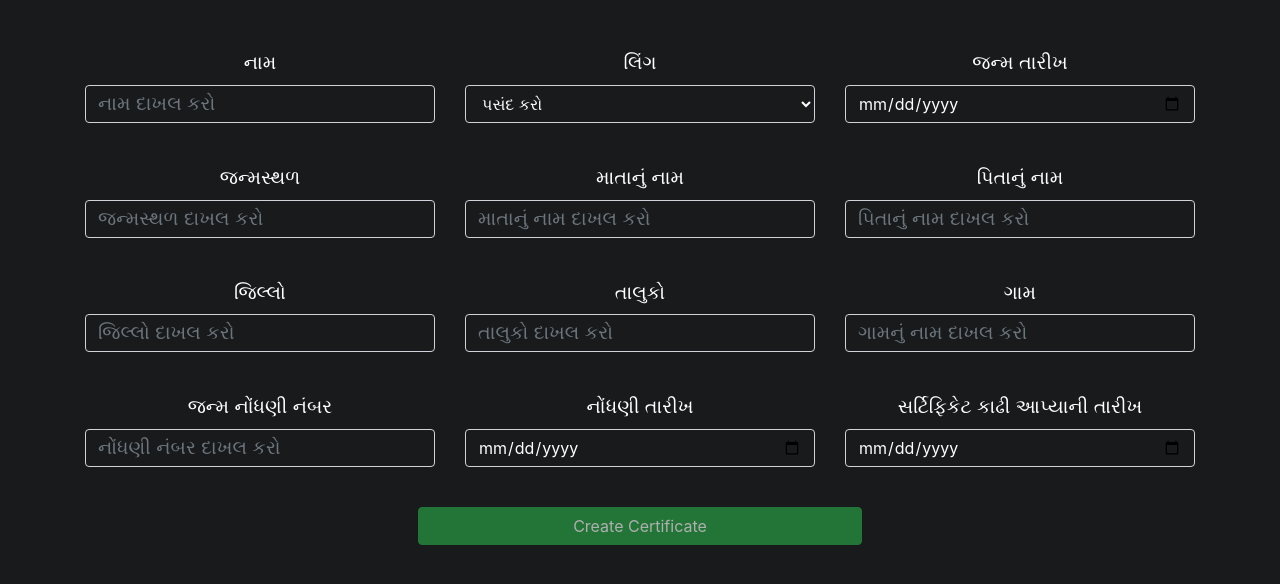
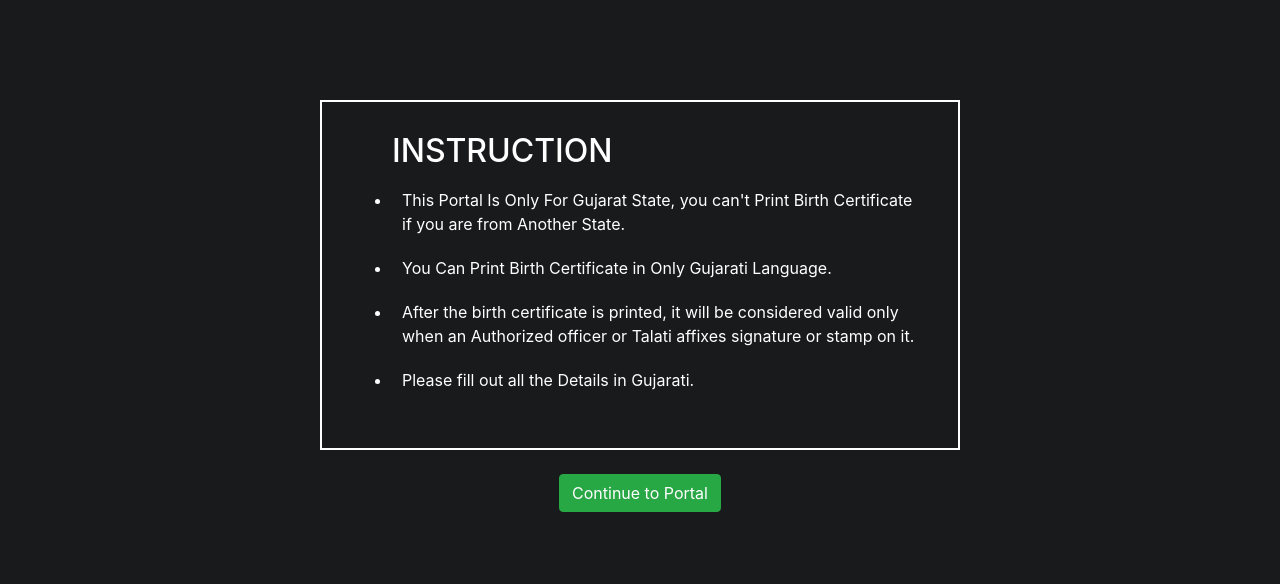
Before and after one commit to dharmsolanki/birth-certificate, a React (Create React App) app: page / in a window 1280 px wide. Shown: the top 584 px of the page. Built offline with nearby package versions, Linux system fonts and the light colour scheme.

Commit message:
add index page

```diff
--- a/package.json
+++ b/package.json
@@ -3,6 +3,9 @@
   "version": "0.1.0",
   "private": true,
   "dependencies": {
+    "@fortawesome/fontawesome-svg-core": "^6.4.2",
+    "@fortawesome/free-solid-svg-icons": "^6.4.2",
+    "@fortawesome/react-fontawesome": "^0.2.0",
     "@testing-library/jest-dom": "^5.17.0",
     "@testing-library/react": "^13.4.0",
     "@testing-library/user-event": "^13.5.0",
@@ -14,6 +17,7 @@
     "jspdf": "^2.5.1",
     "react": "^18.2.0",
     "react-dom": "^18.2.0",
+    "react-router-dom": "^6.16.0",
     "react-scripts": "5.0.1",
     "react-to-pdf": "^1.0.1",
     "react-top-loading-bar": "^2.3.1",
--- a/src/App.js
+++ b/src/App.js
@@ -1,11 +1,23 @@
-import './App.css';
-import BirthCertificateForm from './components/BirthCertificateForm';
-
+import "./App.css";
+import BirthCertificateForm from "./components/BirthCertificateForm";
+import Index from "./components/Index";
+import { BrowserRouter, Routes, Route } from "react-router-dom";
 
 function App() {
   return (
     <div className="App">
-      <BirthCertificateForm/>
+      <BrowserRouter>
+        <Routes>
+          <Route path="/" exact element={<Index />} />
+        </Routes>
+        <Routes>
+          <Route
+            path="/create-birth-certificate"
+            exact
+            element={<BirthCertificateForm />}
+          />
+        </Routes>
+      </BrowserRouter>
     </div>
   );
 }
--- a/src/components/BirthCertificateForm.js
+++ b/src/components/BirthCertificateForm.js
@@ -4,6 +4,8 @@ import { gu } from "date-fns/locale";
 import html2canvas from "html2canvas";
 import "../css/BirthCertificateForm.css";
 import LoadingBar from "react-top-loading-bar";
+import { FontAwesomeIcon } from "@fortawesome/react-fontawesome";
+import { faDownload } from "@fortawesome/free-solid-svg-icons";
 
 export default function BirthCertificateForm() {
   const [name, setName] = useState("");
@@ -426,7 +428,7 @@ const cropOuterImage = (image, left, top, right, bottom) => {
                 className="btn btn-success btn_download"
                 onClick={downloadCertificateAsImage}
               >
-                Download Certificate
+                <FontAwesomeIcon icon={faDownload} />Download Certificate
               </button>
             </div>
           </>
--- /dev/null
+++ b/src/components/Index.js
@@ -0,0 +1,45 @@
+import React from "react";
+import { Link } from "react-router-dom";
+
+export default function Index() {
+  // Define the inline styles
+  const containerStyle = {
+    display: "flex",
+    flexDirection: "column",
+    marginTop: "100px",
+    width: "50%",
+    alignItems: "center", // Center horizontally
+    justifyContent: "center", // Center vertically
+    textAlign: "left",
+    border: "2px solid white",
+    padding: "30px",
+  };
+
+  const listItemStyle = {
+    padding: "10px",
+  };
+
+  return (
+    <>
+      <div style={containerStyle} className="container mb-4">
+        <ul>
+          <h2>INSTRUCTION</h2>
+          <li style={listItemStyle}>
+            This Portal Is Only For Gujarat State, you can't Print Birth
+            Certificate if you are from Another State.
+          </li>
+          <li style={listItemStyle}>You Can Print Birth Certificate in Only Gujarati Language.</li>
+          <li style={listItemStyle}>
+            After the birth certificate is printed, it will be considered valid
+            only when an Authorized officer or Talati affixes signature or stamp
+            on it.
+          </li>
+          <li style={listItemStyle}>Please fill out all the Details in Gujarati.</li>
+        </ul>
+      </div>
+      <Link to="/create-birth-certificate" className="btn btn-success">
+        Continue to Portal
+      </Link>
+    </>
+  );
+}
```
Also changed, not shown: 1 other file (tests, documents, lock files or other folders).
